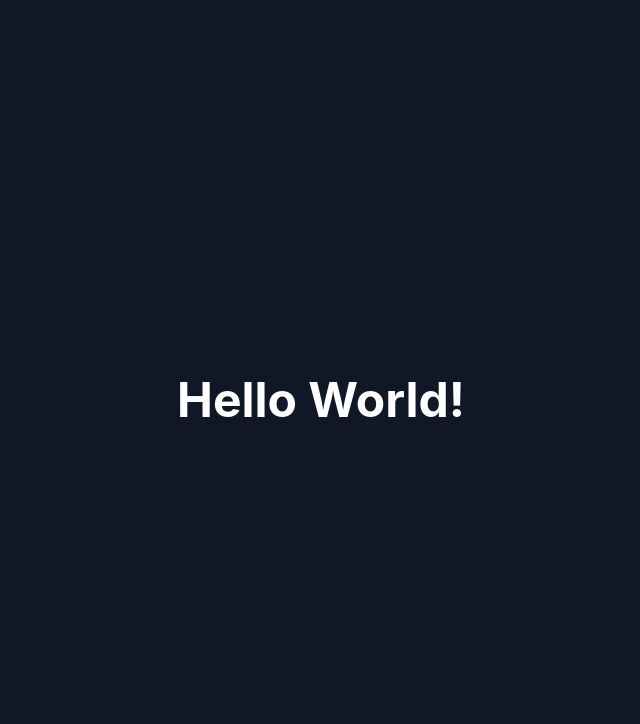
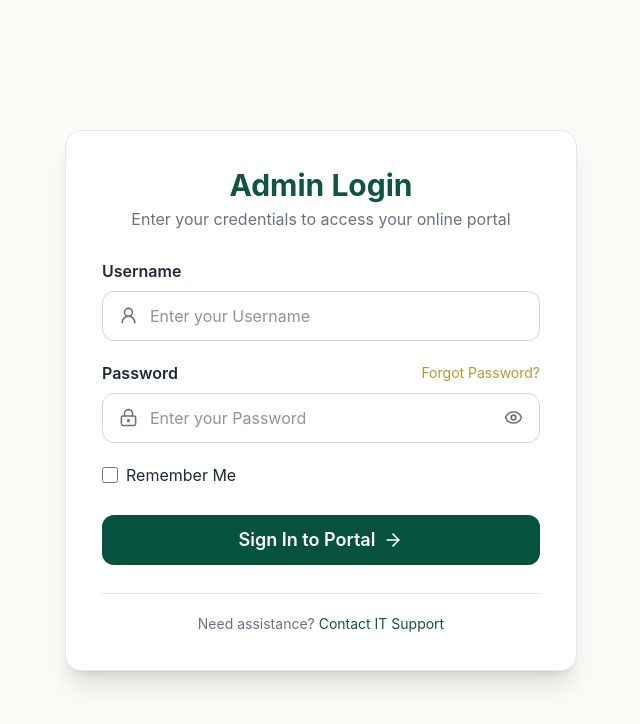
Before and after one commit to comjoytest-vishal/library-frontend, a React (Vite) app: page /login in a window 1280 px wide. Shown: the top 724 px of the page, without its empty margins (319-959 px from the left). Built offline with nearby package versions, Linux system fonts and the light colour scheme.

Commit message:
add login page design

```diff
--- a/package.json
+++ b/package.json
@@ -14,8 +14,10 @@
     "axios": "^1.21.1",
     "cors": "^2.8.6",
     "dotenv": "^18.0.10",
+    "lucide-react": "^1.79.0",
     "react": "^19.3.1",
     "react-dom": "^19.3.1",
+    "react-router-dom": "^7.18.6",
     "tailwindcss": "^4.3.5"
   },
   "devDependencies": {
--- a/src/App.jsx
+++ b/src/App.jsx
@@ -1,11 +1,14 @@
+import { BrowserRouter, Routes, Route } from 'react-router-dom';
+import Login from './components/Login'
+
 function App() {
   return (
-    <div className="min-h-screen flex items-center justify-center bg-gray-900">
-      <h1 className="text-5xl font-bold text-white">
-        Hello World!
-      </h1>
-    </div>
-  )
+    <BrowserRouter>
+      <Routes>
+        <Route path="/login" element={<Login />} />
+      </Routes>
+    </BrowserRouter>
+  );
 }
 
-export default App
+export default App;
--- /dev/null
+++ b/src/components/Login.jsx
@@ -0,0 +1,136 @@
+
+import React, { useState } from "react";
+import {
+  UserRound,
+  LockKeyhole,
+  Eye,
+  EyeOff,
+  ArrowRight,
+} from "lucide-react";
+
+function Login() {
+  const [showPassword, setShowPassword] = useState(false);
+
+  return (
+    <div className="min-h-screen flex flex-col bg-[#fafaf6] text-gray-800">
+
+      <main className="flex-1 flex flex-col items-center justify-center px-4 py-10">
+
+        {/* Login Card */}
+        <div className="w-full max-w-lg bg-white border border-gray-200 rounded-2xl shadow-xl p-6 sm:p-9">
+
+          {/* Heading */}
+          <div className="text-center mb-7">
+            <h2 className="text-2xl sm:text-3xl font-bold text-[#105443]">
+              Admin Login
+            </h2>
+            <p className="text-gray-500 mt-1 text-sm sm:text-base">
+              Enter your credentials to access your online portal
+            </p>
+          </div>
+
+          {/* Username */}
+          <div className="mb-5">
+            <label className="block font-semibold mb-2">
+              Username
+            </label>
+
+            <div className="flex items-center border border-gray-300 rounded-xl px-4 h-12 sm:h-[50px] focus-within:border-[#105443] transition-colors">
+              <UserRound
+                size={19}
+                className="text-gray-500 mr-3 shrink-0"
+              />
+
+              <input
+                type="text"
+                placeholder="Enter your Username"
+                className="w-full outline-none bg-transparent text-sm sm:text-base"
+              />
+            </div>
+          </div>
+
+          {/* Password */}
+          <div className="mb-5">
+            <div className="flex justify-between items-center mb-2">
+              <label className="font-semibold">
+                Password
+              </label>
+
+              <a
+                href="#"
+                className="text-sm text-[#b89635] hover:underline"
+              >
+                Forgot Password?
+              </a>
+            </div>
+
+            <div className="flex items-center border border-gray-300 rounded-xl px-4 h-12 sm:h-[50px] focus-within:border-[#105443] transition-colors">
+              <LockKeyhole
+                size={19}
+                className="text-gray-500 mr-3 shrink-0"
+              />
+
+              <input
+                type={showPassword ? "text" : "password"}
+                placeholder="Enter your Password"
+                className="w-full outline-none bg-transparent text-sm sm:text-base"
+              />
+
+              <button
+                type="button"
+                onClick={() => setShowPassword(!showPassword)}
+                className="ml-2 text-gray-500 hover:text-[#105443] transition-colors shrink-0"
+                aria-label={showPassword ? "Hide password" : "Show password"}
+              >
+                {showPassword ? (
+                  <EyeOff size={19} />
+                ) : (
+                  <Eye size={19} />
+                )}
+              </button>
+            </div>
+          </div>
+
+          {/* Remember Me */}
+          <div className="flex items-center gap-2 mb-7">
+            <input
+              type="checkbox"
+              id="rememberMe"
+              className="w-4 h-4 accent-[#105443]"
+            />
+
+            <label htmlFor="rememberMe" className="text-sm sm:text-base">
+              Remember Me
+            </label>
+          </div>
+
+          {/* Login Button */}
+          <button
+            type="button"
+            className="w-full h-12 sm:h-[50px] rounded-xl bg-[#07523f] hover:bg-[#063f31] text-white font-semibold text-lg transition-colors flex items-center justify-center gap-2"
+          >
+            Sign In to Portal
+            <ArrowRight size={20} />
+          </button>
+
+          {/* Help Links */}
+          <div className="border-t border-gray-200 mt-7 pt-5 text-center text-sm text-gray-500">
+            Need assistance?{" "}
+
+            <a
+              href="https://comjoyinfo.co.in"
+              target="_blank"
+              rel="noopener noreferrer"
+              className="text-[#105443] hover:underline"
+            >
+              Contact IT Support
+            </a>
+          </div>
+
+        </div>
+      </main>
+    </div>
+  );
+}
+
+export default Login;
```
Also changed, not shown: 1 other file (tests, documents, lock files or other folders).
